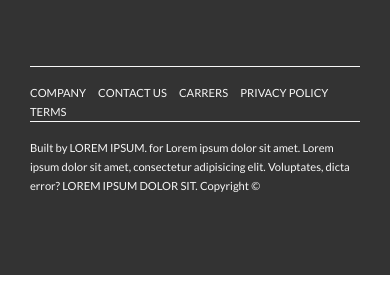
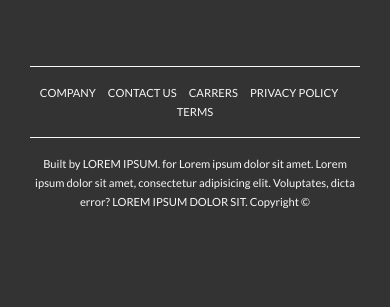
Before and after one commit to Witcher3k/SassCourse, a website: page index.html in a window 390 px wide. Shown: the part 7916-8223 px from the top of the page. Before the commit the page ends 8191 px from the top, so only its background shows below. Drawn offline with Linux system fonts and the light colour scheme.

Commit message:
changes on desktop

```diff
--- a/sass/layout/_footer.scss
+++ b/sass/layout/_footer.scss
@@ -3,6 +3,9 @@
     padding: 10rem 0;
     font-size: 1.4rem;
     color: $color-grey-light-1;
+    @include respond(tab-port){
+
+    }
     &__logo-box{
         text-align: center;
         margin-bottom: 8rem;
@@ -15,17 +18,25 @@
         border-top: 1px solid $color-grey-light-1;
         padding-top: 2rem;
         display: inline-block;
+        @media (max-width:991px) {
+            width: 100%;
+            text-align: center;
+            padding-bottom: 2rem;
+        }
     }
     &__list{
         list-style: none;
         display: flex;
         flex-wrap: wrap;
+          @media (max-width:991px) {
+          justify-content: center;
+        }
     }
     &__item{
         display: block;
         &:not(:last-child)
-        {margin-right:1.5rem
-
+        {
+        margin-right:1.5rem
         }
     }
     &__link{
@@ -48,5 +59,10 @@
         padding-top: 2rem;
         margin-left: auto;
         margin-right: 0;
+         @media (max-width:991px) {
+            width: 100%;
+            text-align: center;
+            padding-bottom: 2rem;
+        }
     }
 }
```
Also changed, not shown: css/main.css, 1 other file.
